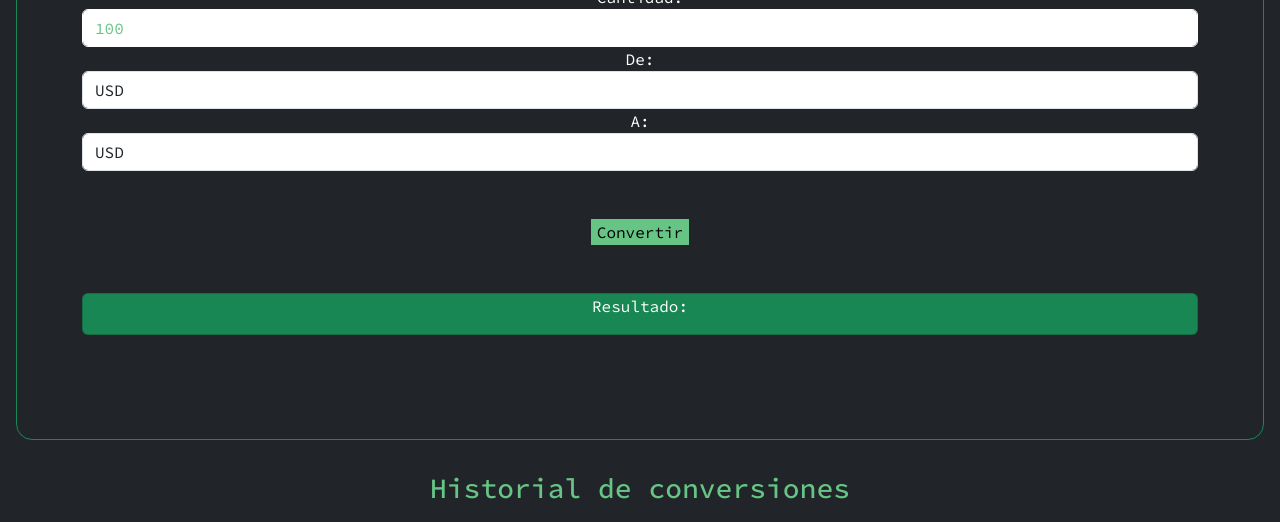
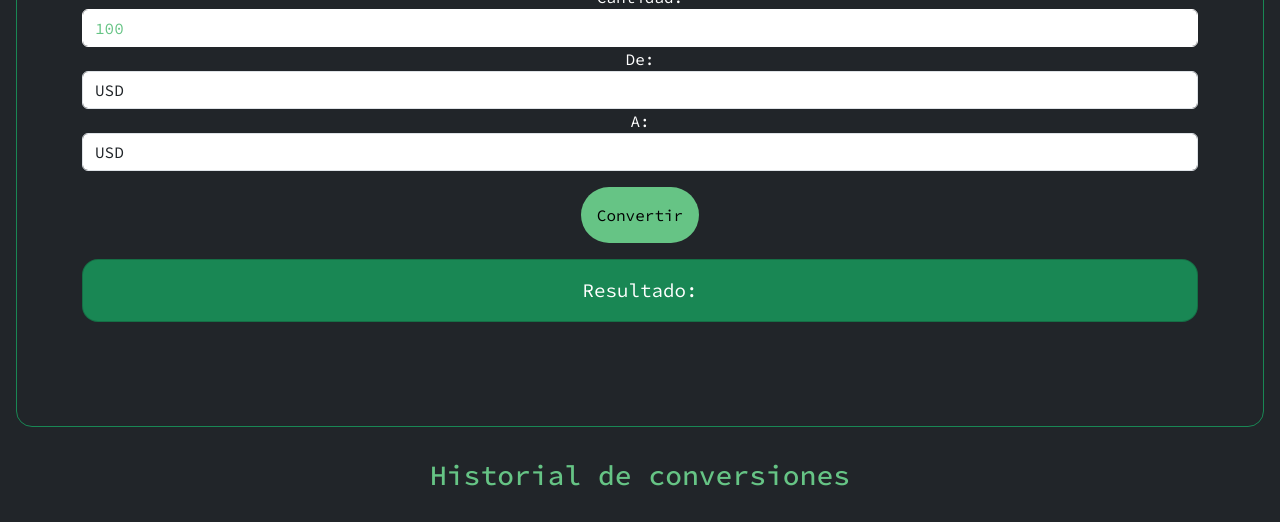
Before and after one commit to lautarodubravka/convertidor-de-divisas-coderhouse, a plain HTML site: page index.html in a window 1280 px wide. Shown: the part 548-1070 px from the top of the page. Drawn offline with nearby package versions, Linux system fonts and the light colour scheme.

Commit message:
update 5.3

```diff
--- a/CSS/style.css
+++ b/CSS/style.css
@@ -8,14 +8,14 @@ body {
   max-width: 700px;
   margin: 0 auto;
   padding: 4rem;
-  }
+}
 .navbar {
   margin-bottom: 2rem;
-  }
+}
 /*ESPECÍFICAS*/
 h1, h2, h3 {
     color: rgb(102, 196, 133) !important;
-  }
+}
 .border {
   border-radius: 1rem;
 }
@@ -48,6 +48,8 @@ button.btn-convertir {
   background-color: rgb(102, 196, 133);
   border: rgb(102, 196, 133);
   margin-top: 1rem;
+  padding: 1rem;
+  border-radius: 2rem;
 }
 button.btn-convertir:hover {
   background-color: rgb(153, 206, 171);
@@ -67,6 +69,18 @@ width: 5%;
 margin: 0.5rem 0.5rem;
 display: flexbox;
 }
+/*RESULT*/
+#resultText {
+  text-align: center;
+  font-size: 1.2rem;
+  margin-top: 1rem;
+}
+
+#result {
+  text-align: center;
+  border-radius: 1rem;
+}
+
 /*WARNING ADVICE*/
 .warning-content {
   border-radius: 1rem;
--- a/index.html
+++ b/index.html
@@ -87,15 +87,15 @@
         </select>
       </div>
       <div class="form-group d-block">
-        <button type="submit" class="btn- btn-convertir mt-5">Convertir</button>
+        <button type="submit" class="btn- btn-convertir mt-3">Convertir</button>
       </div>
     </form>
     <div id="loading-spinner" style="display: none;">
       <img class="spinner-img" src="./img/loading-symbol.png" alt="Cargando conversión..." />
       <p>Cargando la última cotización...</p>
     </div>
-    <div id="result" class="mt-5 card bg-success text-white">
-      <p>Resultado: <span id="convertedAmount"></span></p>
+    <div id="result" class="mt-3 card bg-success text-white">
+      <p id="resultText">Resultado: <span id="convertedAmount"></span></p>
     </div>
   </div>
 </section>
```
